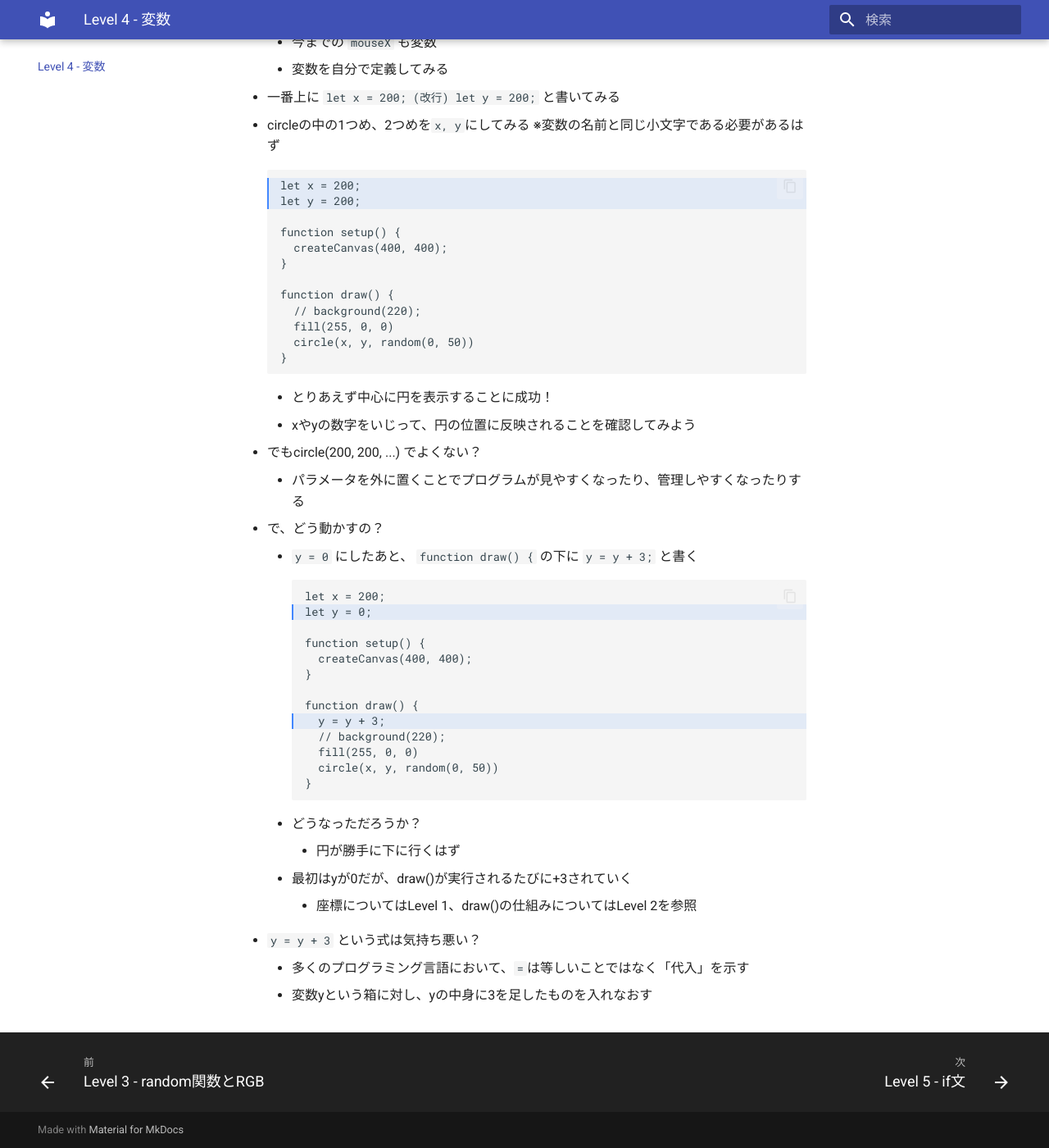
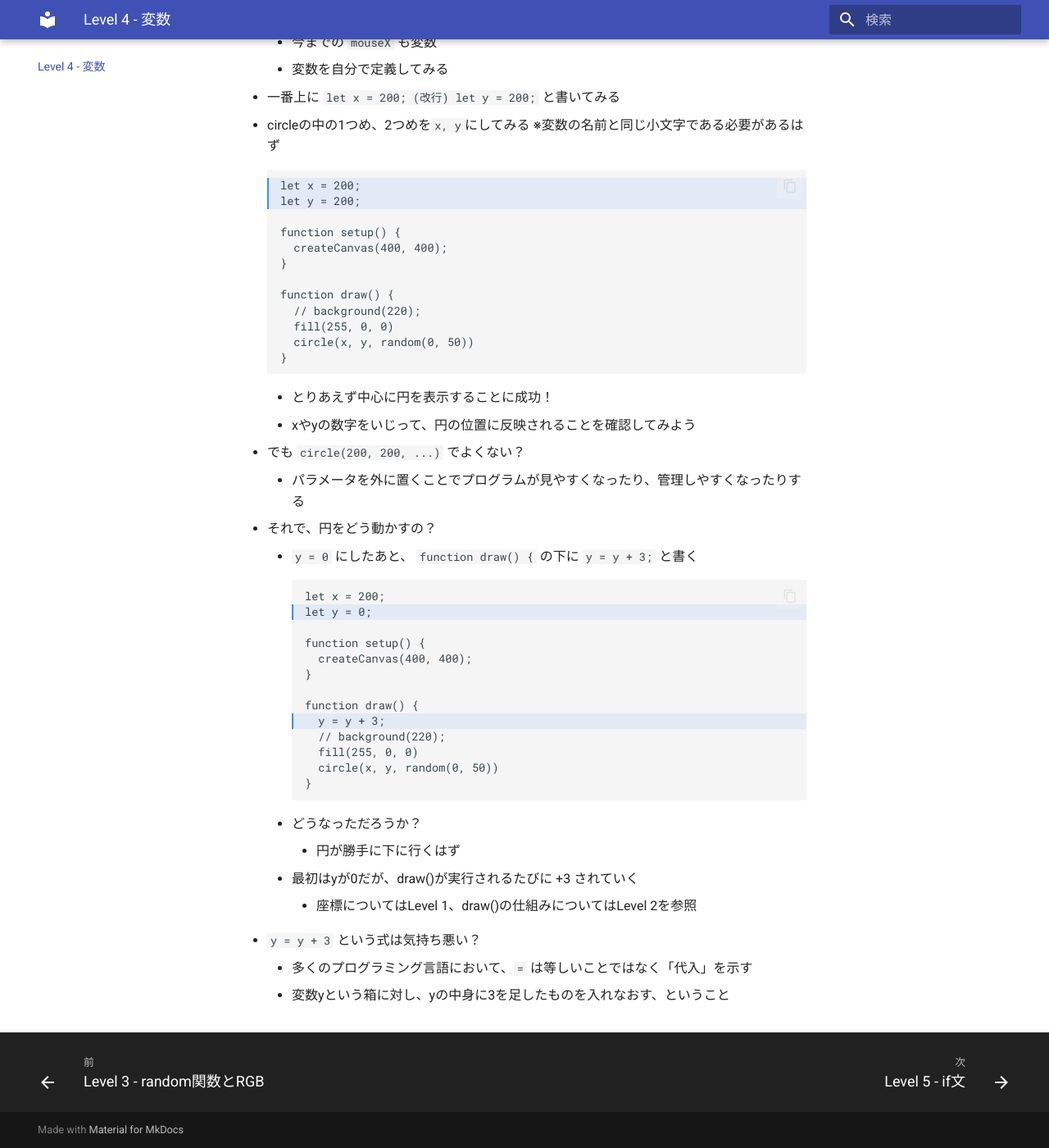
Before and after one commit to v76nl/gdgs-p5-workshop, an MkDocs documentation site: the page built from docs/level_4.md, in a window 1280 px wide and 1400 px high, scrolled down 256 px. Shown: the whole window at 82% size. Built offline with MkDocs 1.6.1 and Material for MkDocs 9.7.7, drawn with Linux system fonts in a browser that asks for light colours.

Commit message:
docs: マークダウン全体を微調整

````diff
--- a/docs/level_4.md
+++ b/docs/level_4.md
@@ -25,10 +25,10 @@
     - とりあえず中心に円を表示することに成功！
     - xやyの数字をいじって、円の位置に反映されることを確認してみよう
 
-- でもcircle(200, 200, ...) でよくない？
+- でも `circle(200, 200, ...)` でよくない？
     - パラメータを外に置くことでプログラムが見やすくなったり、管理しやすくなったりする
 
-- で、どう動かすの？
+- それで、円をどう動かすの？
     - `y = 0` にしたあと、 `function draw() {` の下に `y = y + 3;` と書く
     ```p5.js hl_lines="2 9"
     let x = 200;
@@ -47,9 +47,9 @@
     ```
     - どうなっただろうか？
         - 円が勝手に下に行くはず
-    - 最初はyが0だが、draw()が実行されるたびに+3されていく
+    - 最初はyが0だが、draw()が実行されるたびに +3 されていく
         - 座標についてはLevel 1、draw()の仕組みについてはLevel 2を参照
 
 - `y = y + 3` という式は気持ち悪い？
-    - 多くのプログラミング言語において、`=`は等しいことではなく「代入」を示す
-    - 変数yという箱に対し、yの中身に3を足したものを入れなおす
+    - 多くのプログラミング言語において、`=` は等しいことではなく「代入」を示す
+    - 変数yという箱に対し、yの中身に3を足したものを入れなおす、ということ
````
Also changed, not shown: docs/intro.md (+2 -1 lines), docs/level_0.md (+1 -1 lines), docs/level_1.md (+1 -1 lines), docs/level_3.md (+1 -0 lines).
